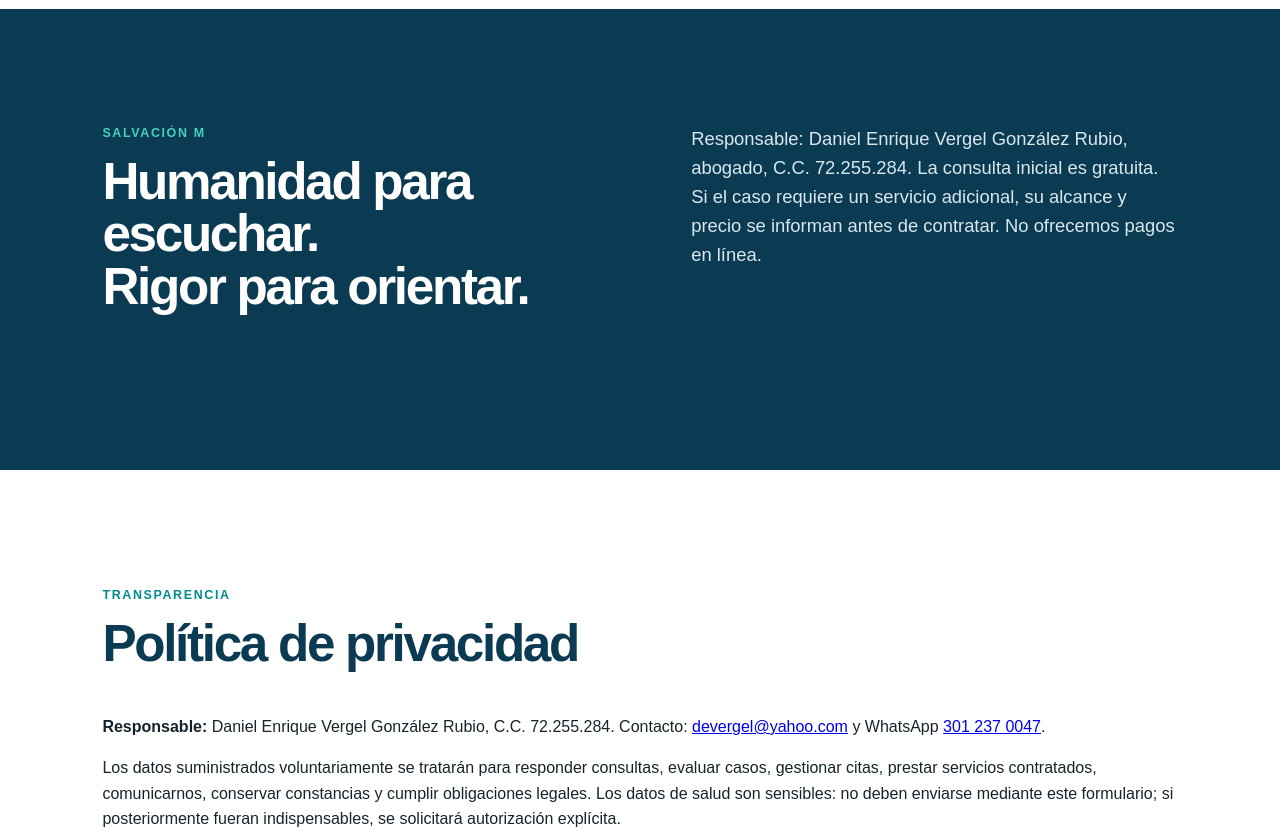
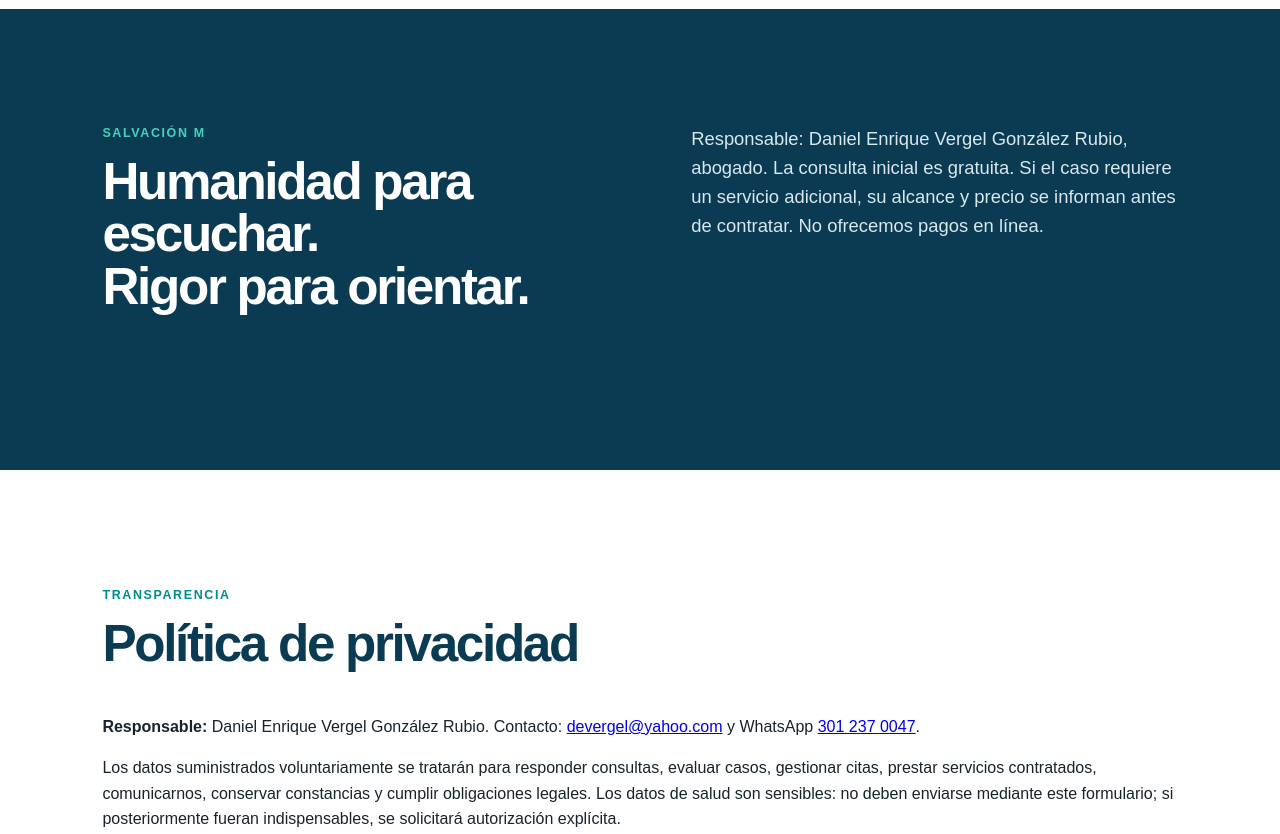
Before and after one commit to lider11/salvacion-M, a website: page sites/salvacion-m/dist/index.html in a window 1280 px wide. Shown: the part 4100-4934 px from the top of the page. Drawn offline with Linux system fonts and the light colour scheme.

Commit message:
chore(privacy): remove personal identifier from public assets

```diff
--- a/sites/salvacion-m/dist/index.html
+++ b/sites/salvacion-m/dist/index.html
@@ -95,16 +95,16 @@
 
     <section class="section resources" id="recursos"><div class="section-head"><p class="eyebrow">Para tomar decisiones informadas</p><h2>Recursos esenciales</h2></div><div class="resource-grid"><article><span>Guía</span><h3>Cómo organizar un caso</h3><p>Una cronología simple puede mostrar qué ocurrió, cuándo y quién respondió.</p></article><article><span>Lista</span><h3>Documentos útiles</h3><p>Orden médica, autorización, respuesta, radicado y evidencia de seguimiento.</p></article><article><span>Directorio</span><h3>Canales institucionales</h3><p>Identifica el canal oficial antes de compartir información sensible.</p></article></div></section>
 
-    <section class="section about" id="nosotros"><div><p class="eyebrow light">Salvación M</p><h2>Humanidad para escuchar.<br>Rigor para orientar.</h2></div><p>Responsable: Daniel Enrique Vergel González Rubio, abogado, C.C. 72.255.284. La consulta inicial es gratuita. Si el caso requiere un servicio adicional, su alcance y precio se informan antes de contratar. No ofrecemos pagos en línea.</p></section>
+    <section class="section about" id="nosotros"><div><p class="eyebrow light">Salvación M</p><h2>Humanidad para escuchar.<br>Rigor para orientar.</h2></div><p>Responsable: Daniel Enrique Vergel González Rubio, abogado. La consulta inicial es gratuita. Si el caso requiere un servicio adicional, su alcance y precio se informan antes de contratar. No ofrecemos pagos en línea.</p></section>
 
-    <section class="section" id="privacidad"><div class="section-head"><p class="eyebrow">Transparencia</p><h2>Política de privacidad</h2></div><div><p><b>Responsable:</b> Daniel Enrique Vergel González Rubio, C.C. 72.255.284. Contacto: <a href="mailto:devergel@yahoo.com">devergel@yahoo.com</a> y WhatsApp <a href="https://wa.me/573012370047">301 237 0047</a>.</p><p>Los datos suministrados voluntariamente se tratarán para responder consultas, evaluar casos, gestionar citas, prestar servicios contratados, comunicarnos, conservar constancias y cumplir obligaciones legales. Los datos de salud son sensibles: no deben enviarse mediante este formulario; si posteriormente fueran indispensables, se solicitará autorización explícita.</p><p>El titular puede conocer, actualizar, rectificar y solicitar supresión; pedir prueba de autorización; conocer el uso; presentar quejas ante la autoridad competente; y revocar la autorización cuando legalmente proceda.</p><p>Aplicamos minimización, acceso restringido, confidencialidad y conservación limitada. No vendemos datos. Las respuestas solo se almacenan cuando el titular envía voluntariamente la solicitud; el consentimiento queda asociado a su referencia.</p><p><b>Vigencia:</b> 21 de septiembre de 2026. Política elaborada bajo la Ley 1581 de 2012 y sus normas reglamentarias aplicables.</p></div></section>
+    <section class="section" id="privacidad"><div class="section-head"><p class="eyebrow">Transparencia</p><h2>Política de privacidad</h2></div><div><p><b>Responsable:</b> Daniel Enrique Vergel González Rubio. Contacto: <a href="mailto:devergel@yahoo.com">devergel@yahoo.com</a> y WhatsApp <a href="https://wa.me/573012370047">301 237 0047</a>.</p><p>Los datos suministrados voluntariamente se tratarán para responder consultas, evaluar casos, gestionar citas, prestar servicios contratados, comunicarnos, conservar constancias y cumplir obligaciones legales. Los datos de salud son sensibles: no deben enviarse mediante este formulario; si posteriormente fueran indispensables, se solicitará autorización explícita.</p><p>El titular puede conocer, actualizar, rectificar y solicitar supresión; pedir prueba de autorización; conocer el uso; presentar quejas ante la autoridad competente; y revocar la autorización cuando legalmente proceda.</p><p>Aplicamos minimización, acceso restringido, confidencialidad y conservación limitada. No vendemos datos. Las respuestas solo se almacenan cuando el titular envía voluntariamente la solicitud; el consentimiento queda asociado a su referencia.</p><p><b>Vigencia:</b> 21 de septiembre de 2026. Política elaborada bajo la Ley 1581 de 2012 y sus normas reglamentarias aplicables.</p></div></section>
 
     <section class="section split" id="terminos"><div><p class="eyebrow">Condiciones del servicio</p><h2>Términos de consulta y contratación</h2></div><div><p>La consulta inicial es gratuita y no crea por sí sola mandato, representación judicial ni obligación de aceptar el caso.</p><p>Si se propone un servicio adicional, antes de contratar se informarán por escrito objeto, alcance, exclusiones, honorarios, forma de pago, duración estimada y terminación. No existe pasarela de pago en este sitio.</p><p>Salvación M no presta atención médica, no sustituye urgencias ni garantiza decisiones administrativas o judiciales. La contratación se perfecciona mediante aceptación expresa de la propuesta correspondiente.</p></div></section>
 
     <section class="cta"><p class="eyebrow">Tu siguiente paso puede ser más claro</p><h2>Empieza por contarnos qué está pasando.</h2><a class="button primary" href="#orientador">Iniciar orientación</a></section>
   </main>
 
-  <footer><div class="brand inverse"><img src="logo-salvacion-m-inverse.svg" alt="Salvación M — Tu salud, nuestros derechos" width="430" height="96"></div><div><b>Información</b><a href="#como">Alcance</a><a href="#privacidad">Privacidad</a><a href="#terminos">Términos</a><a href="mailto:devergel@yahoo.com">devergel@yahoo.com</a><a href="https://wa.me/573012370047">WhatsApp 301 237 0047</a></div><div><b>Importante</b><p>No prestamos atención médica ni sustituimos servicios de urgencias. Ante una emergencia, acude a los canales oficiales de atención.</p></div><p class="copyright">© 2026 Salvación M · Daniel Enrique Vergel González Rubio, abogado · C.C. 72.255.284</p></footer>
+  <footer><div class="brand inverse"><img src="logo-salvacion-m-inverse.svg" alt="Salvación M — Tu salud, nuestros derechos" width="430" height="96"></div><div><b>Información</b><a href="#como">Alcance</a><a href="#privacidad">Privacidad</a><a href="#terminos">Términos</a><a href="mailto:devergel@yahoo.com">devergel@yahoo.com</a><a href="https://wa.me/573012370047">WhatsApp 301 237 0047</a></div><div><b>Importante</b><p>No prestamos atención médica ni sustituimos servicios de urgencias. Ante una emergencia, acude a los canales oficiales de atención.</p></div><p class="copyright">© 2026 Salvación M · Daniel Enrique Vergel González Rubio, abogado </p></footer>
   <script src="app.js?v=12"></script>
   <script src="contact.js?v=1"></script>
 </body></html>
```
Also changed, not shown: sites/salvacion-m/dist/server/index.js.
